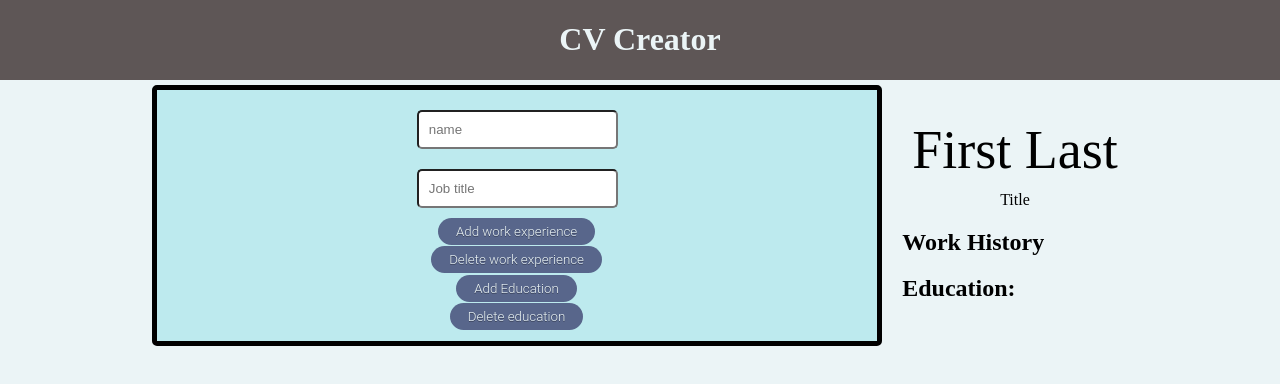
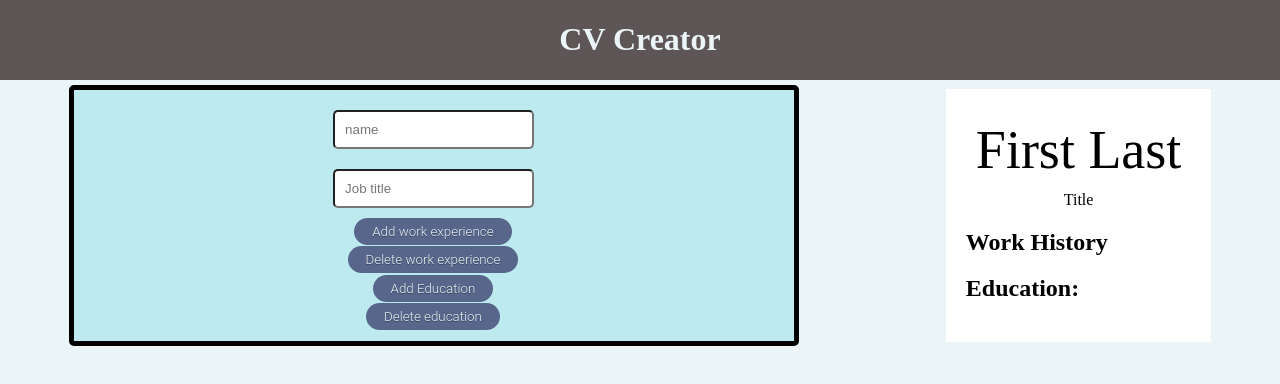
Before and after one commit to 9James9/CVMaker, a React (Create React App) app: page / in a window 1280 px wide. Shown: the top 384 px of the page. Built offline with nearby package versions, Linux system fonts and the light colour scheme.

Commit message:
changed background color of display

```diff
--- a/src/components/Main/main.css
+++ b/src/components/Main/main.css
@@ -2,7 +2,7 @@
   padding: 5px;
   display: flex;
   align-items: center;
-  justify-content: center;
+  justify-content: space-around;
   flex-direction: row;
 }
 @media (max-width: 1000px) {
@@ -37,6 +37,8 @@ input {
 }
 .output-container {
     margin-left: 20px;
+    background-color: white;
+    padding: 20px;
 }
 button {
   display: inline-block;
```
